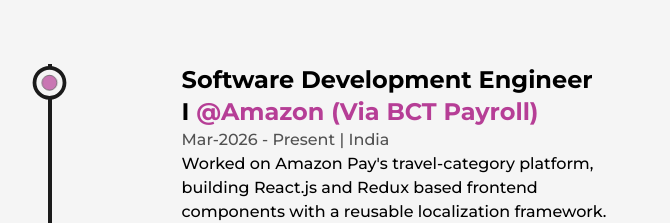
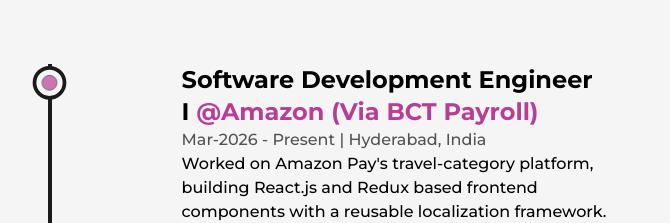
Before and after one commit to Naveee08/Naveen-Kumar-Portfolio, a Next.js app: page /about in a window 1280 px wide. Shown: the part 2580-2803 px from the top of the page, without its empty margins (244-914 px from the left). Built offline with nearby package versions, Linux system fonts and the light colour scheme.

Commit message:
Update Experience.js
Update state

```diff
--- a/src/components/Experience.js
+++ b/src/components/Experience.js
@@ -63,7 +63,7 @@
                                                <Details
     position="Software Development Engineer I" company="Amazon (via BCT Payroll)"
     companyLink="https://www.amazon.com/"
-    time="Mar-2026 - Present" address="India"
+    time="Mar-2026 - Present" address="Hyderabad, India"
     work="Worked on Amazon Pay's travel-category platform, building React.js and Redux based frontend components with a reusable localization framework. Hardened backend services on Java Spring Boot with thread-safe design, replica-based database reads, and shared Redis/API client libraries, and improved API resilience through idempotent retry/backoff logic and ELK-based structured logging, while owning end-to-end delivery of a real-time API streaming feature. Delivered LPA payment and cashback integration on the Order Review page with merchant-level PSP customization. Adopted MCP servers, RAG pipelines, and LLM integrations to build AI-first engineering workflows, and set up AWS CloudWatch RUM dashboards along with optimized CodePipeline and S3-based CI/CD pipelines."
 />
 
```
